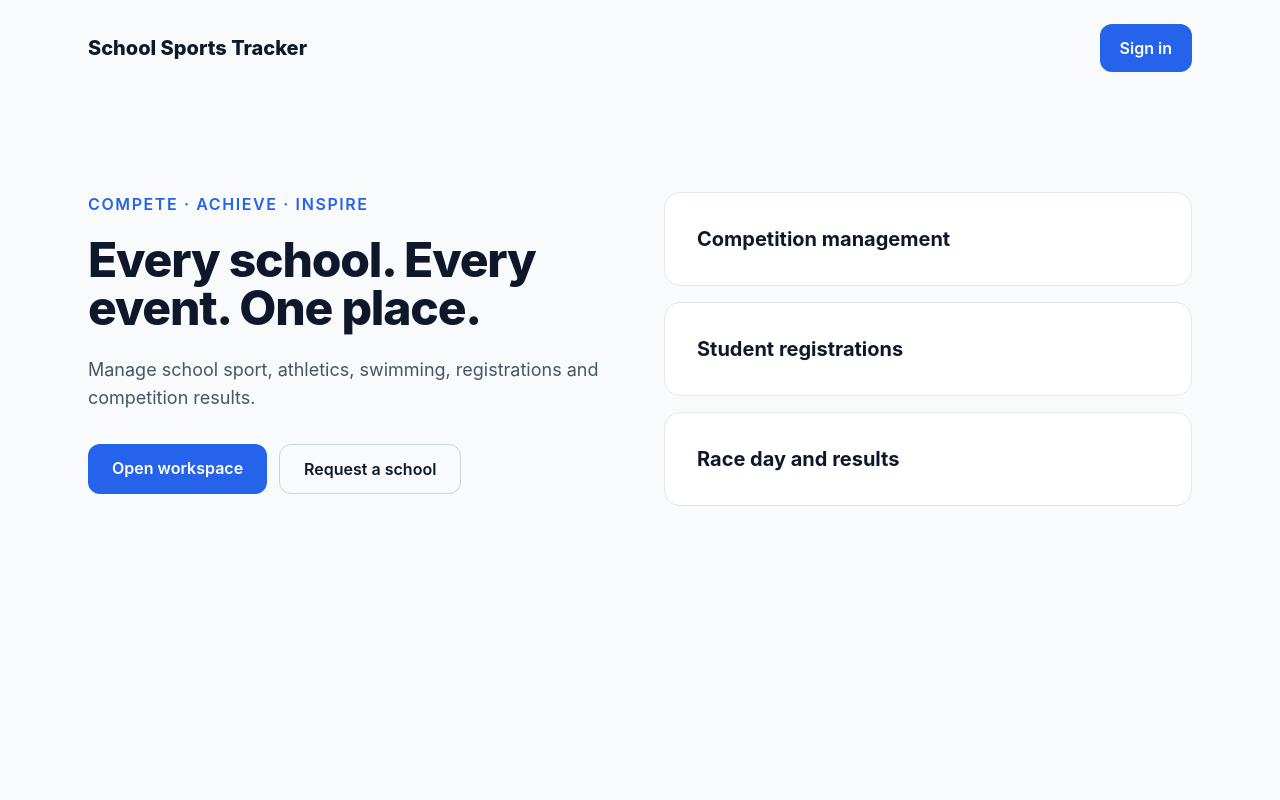
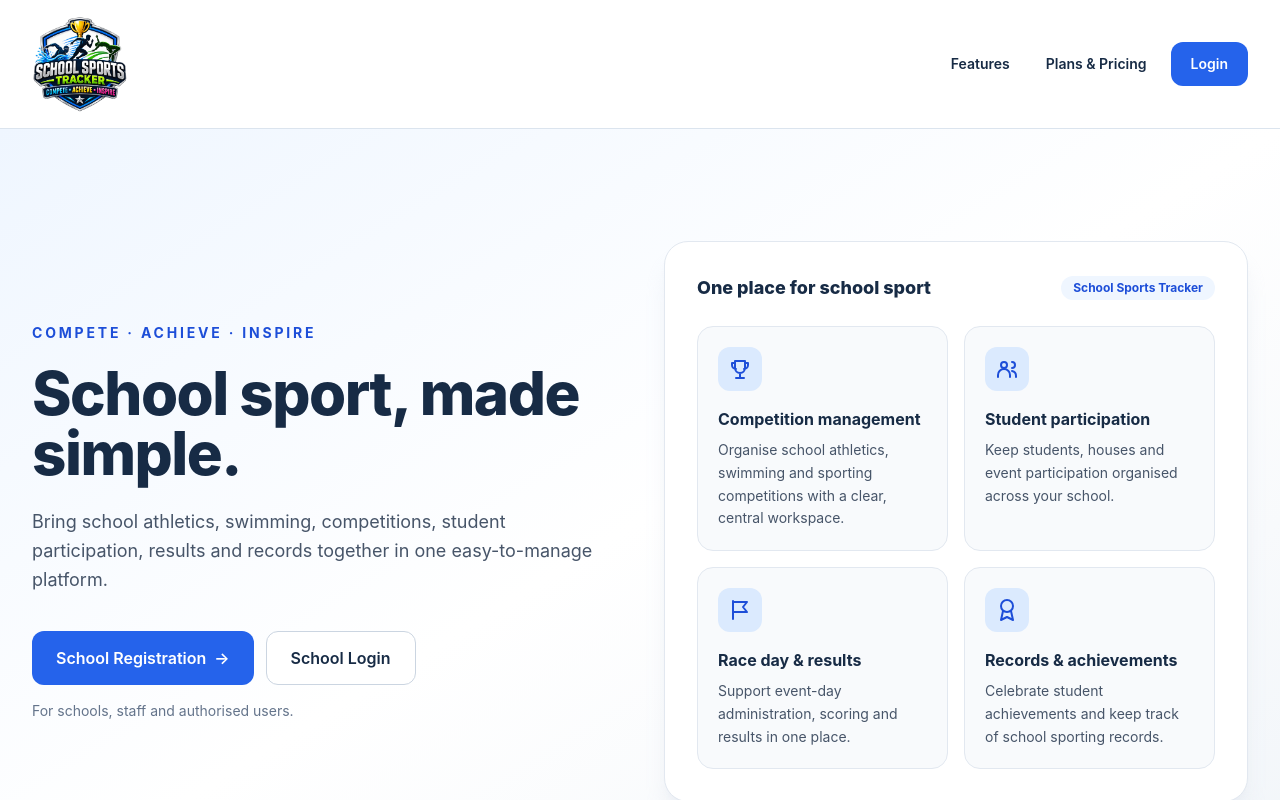
Before and after one commit to kiallacomputers/schoolsportstracker, a Nuxt app: page / in a window 1280 px wide. Shown: the top 800 px of the page. Built offline with nearby package versions, Linux system fonts and the light colour scheme; no server answers.

Commit message:
Build branded public homepage with login, school registration and upcoming plans

```diff
--- a/app/pages/index.vue
+++ b/app/pages/index.vue
@@ -1 +1,77 @@
-<template><div class="min-h-screen bg-slate-50 text-slate-900"><header class="mx-auto flex max-w-6xl items-center justify-between px-6 py-6"><NuxtLink to="/" class="text-xl font-extrabold">School Sports Tracker</NuxtLink><NuxtLink to="/login" class="rounded-xl bg-blue-600 px-5 py-3 font-semibold text-white">Sign in</NuxtLink></header><main class="mx-auto grid max-w-6xl gap-12 px-6 py-24 md:grid-cols-2"><div><p class="mb-5 font-semibold uppercase tracking-widest text-blue-600">Compete · Achieve · Inspire</p><h1 class="text-5xl font-extrabold tracking-tight">Every school. Every event. One place.</h1><p class="mt-6 text-lg text-slate-600">Manage school sport, athletics, swimming, registrations and competition results.</p><div class="mt-8 flex flex-wrap gap-3"><NuxtLink to="/login" class="rounded-xl bg-blue-600 px-6 py-3 font-semibold text-white">Open workspace</NuxtLink><NuxtLink to="/request-school" class="rounded-xl border border-slate-300 px-6 py-3 font-semibold">Request a school</NuxtLink></div></div><div class="grid gap-4"><div v-for="title in ['Competition management','Student registrations','Race day and results']" :key="title" class="rounded-2xl border border-slate-200 bg-white p-8 text-xl font-bold">{{title}}</div></div></main></div></template>
+<script setup lang="ts">
+useSeoMeta({title:'School Sports Tracker | School sport, made simple',description:'Manage school athletics, swimming, competitions, race-day results and school records in one place.'})
+const features=[
+{title:'Competition management',description:'Organise school athletics, swimming and sporting competitions with a clear, central workspace.',icon:'trophy'},
+{title:'Student participation',description:'Keep students, houses and event participation organised across your school.',icon:'users'},
+{title:'Race day & results',description:'Support event-day administration, scoring and results in one place.',icon:'flag'},
+{title:'Records & achievements',description:'Celebrate student achievements and keep track of school sporting records.',icon:'medal'}
+]
+</script>
+<template>
+<div class="sst min-h-screen">
+  <header class="border-b border-[var(--border)] bg-[var(--surface)]">
+    <div class="mx-auto flex max-w-7xl flex-wrap items-center justify-between gap-4 px-5 py-4 sm:px-8">
+      <NuxtLink to="/" aria-label="School Sports Tracker home" class="flex items-center"><img src="/logo.png" alt="School Sports Tracker" class="h-20 w-auto max-w-[230px] object-contain sm:h-24" /></NuxtLink>
+      <nav aria-label="Public navigation" class="flex flex-wrap items-center gap-3">
+        <a href="#features" class="rounded-xl px-3 py-2 text-sm font-semibold text-[var(--ink)] hover:bg-[var(--panel)]">Features</a>
+        <a href="#plans" class="rounded-xl px-3 py-2 text-sm font-semibold text-[var(--ink)] hover:bg-[var(--panel)]">Plans & Pricing</a>
+        <NuxtLink to="/login" class="rounded-xl bg-blue-600 px-5 py-3 text-sm font-semibold text-white hover:bg-blue-700">Login</NuxtLink>
+      </nav>
+    </div>
+  </header>
+  <main>
+    <section class="bg-gradient-to-br from-blue-50 via-white to-slate-100">
+      <div class="mx-auto grid max-w-7xl items-center gap-12 px-5 py-20 sm:px-8 lg:grid-cols-2 lg:py-28">
+        <div>
+          <p class="mb-5 text-sm font-bold uppercase tracking-[.2em] text-blue-700">Compete · Achieve · Inspire</p>
+          <h1 class="max-w-xl text-4xl font-extrabold leading-tight tracking-tight text-[#172b45] sm:text-5xl lg:text-6xl">School sport, made simple.</h1>
+          <p class="mt-6 max-w-xl text-lg leading-relaxed text-slate-600">Bring school athletics, swimming, competitions, student participation, results and records together in one easy-to-manage platform.</p>
+          <div class="mt-9 flex flex-wrap gap-3">
+            <NuxtLink to="/request-school" class="inline-flex items-center justify-center rounded-xl bg-blue-600 px-6 py-3.5 font-semibold text-white hover:bg-blue-700">School Registration <span aria-hidden="true" class="ml-2">→</span></NuxtLink>
+            <NuxtLink to="/login" class="inline-flex items-center justify-center rounded-xl border border-slate-300 bg-white px-6 py-3.5 font-semibold text-[#172b45] hover:bg-slate-50">School Login</NuxtLink>
+          </div>
+          <p class="mt-4 text-sm text-slate-500">For schools, staff and authorised users.</p>
+        </div>
+        <div class="rounded-3xl border border-slate-200 bg-white p-5 shadow-xl shadow-slate-200/60 sm:p-8">
+          <div class="mb-6 flex items-center justify-between"><span class="text-lg font-extrabold text-[#172b45]">One place for school sport</span><span class="rounded-full bg-blue-50 px-3 py-1 text-xs font-bold text-blue-700">School Sports Tracker</span></div>
+          <div class="grid gap-4 sm:grid-cols-2">
+            <div v-for="(feature,index) in features" :key="feature.title" class="rounded-2xl border border-slate-200 bg-slate-50 p-5">
+              <div class="mb-4 flex h-11 w-11 items-center justify-center rounded-xl bg-blue-100 text-blue-700">
+                <svg v-if="index===0" width="24" height="24" viewBox="0 0 24 24" fill="none" stroke="currentColor" stroke-width="2" stroke-linecap="round" stroke-linejoin="round" aria-hidden="true"><path d="M8 21h8M12 17v4M7 4h10v7a5 5 0 0 1-10 0V4ZM7 6H4v2a4 4 0 0 0 4 4M17 6h3v2a4 4 0 0 1-4 4"/></svg>
+                <svg v-else-if="index===1" width="24" height="24" viewBox="0 0 24 24" fill="none" stroke="currentColor" stroke-width="2" stroke-linecap="round" stroke-linejoin="round" aria-hidden="true"><circle cx="9" cy="8" r="3"/><path d="M3 20v-2a6 6 0 0 1 12 0v2M17 5a3 3 0 0 1 0 6M17 14a5 5 0 0 1 4 5v1"/></svg>
+                <svg v-else-if="index===2" width="24" height="24" viewBox="0 0 24 24" fill="none" stroke="currentColor" stroke-width="2" stroke-linecap="round" stroke-linejoin="round" aria-hidden="true"><path d="M5 21V3M5 4h14l-4 5 4 5H5"/></svg>
+                <svg v-else width="24" height="24" viewBox="0 0 24 24" fill="none" stroke="currentColor" stroke-width="2" stroke-linecap="round" stroke-linejoin="round" aria-hidden="true"><circle cx="12" cy="8" r="6"/><path d="m8 13-2 9 6-3 6 3-2-9"/></svg>
+              </div>
+              <h2 class="font-bold text-[#172b45]">{{feature.title}}</h2>
+              <p class="mt-2 text-sm leading-relaxed text-slate-600">{{feature.description}}</p>
+            </div>
+          </div>
+        </div>
+      </div>
+    </section>
+    <section id="features" class="mx-auto max-w-7xl px-5 py-20 sm:px-8">
+      <p class="text-sm font-bold uppercase tracking-widest text-blue-700">Built for schools</p>
+      <h2 class="mt-3 text-3xl font-extrabold text-[var(--ink)] sm:text-4xl">Less administration. More sport.</h2>
+      <p class="mt-4 max-w-3xl text-lg text-[var(--muted)]">From preparing a competition to celebrating the results, School Sports Tracker helps your school stay organised.</p>
+      <div class="mt-10 grid gap-5 md:grid-cols-2 lg:grid-cols-4">
+        <article v-for="feature in features" :key="feature.title" class="rounded-2xl border border-[var(--border)] bg-[var(--surface)] p-6">
+          <h3 class="text-lg font-bold text-[var(--ink)]">{{feature.title}}</h3>
+          <p class="mt-3 text-sm leading-relaxed text-[var(--muted)]">{{feature.description}}</p>
+        </article>
+      </div>
+    </section>
+    <section id="plans" class="border-y border-[var(--border)] bg-[var(--panel)]">
+      <div class="mx-auto flex max-w-7xl flex-col items-start justify-between gap-6 px-5 py-16 sm:px-8 md:flex-row md:items-center">
+        <div><p class="text-sm font-bold uppercase tracking-widest text-blue-700">Coming soon</p><h2 class="mt-3 text-3xl font-extrabold text-[var(--ink)]">School Plans & Pricing</h2><p class="mt-3 max-w-2xl text-[var(--muted)]">We're preparing school subscription plans and online purchasing. Pricing and purchasing aren't available yet.</p></div>
+        <span class="shrink-0 rounded-full border border-blue-200 bg-blue-50 px-5 py-2.5 text-sm font-bold text-blue-700">Coming Soon</span>
+      </div>
+    </section>
+    <section class="mx-auto max-w-7xl px-5 py-20 text-center sm:px-8">
+      <h2 class="text-3xl font-extrabold text-[var(--ink)]">Ready to get your school involved?</h2>
+      <p class="mx-auto mt-4 max-w-2xl text-[var(--muted)]">Start with school registration or sign in to your existing workspace.</p>
+      <div class="mt-8 flex flex-wrap justify-center gap-3"><NuxtLink to="/request-school" class="rounded-xl bg-blue-600 px-6 py-3 font-semibold text-white hover:bg-blue-700">School Registration</NuxtLink><NuxtLink to="/login" class="rounded-xl border border-[var(--border)] px-6 py-3 font-semibold text-[var(--ink)] hover:bg-[var(--panel)]">Login</NuxtLink></div>
+    </section>
+  </main>
+  <footer class="border-t border-[var(--border)] bg-[var(--surface)]"><div class="mx-auto flex max-w-7xl flex-wrap items-center justify-between gap-4 px-5 py-8 text-sm text-[var(--muted)] sm:px-8"><span>© {{new Date().getFullYear()}} School Sports Tracker</span><span>Compete · Achieve · Inspire</span></div></footer>
+</div>
+</template>
```
